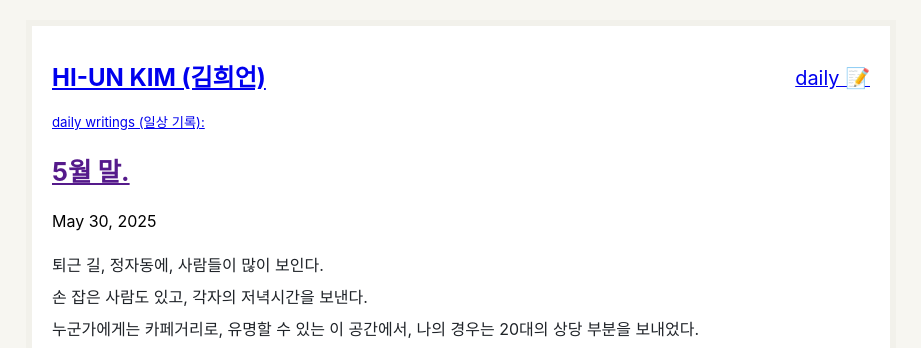
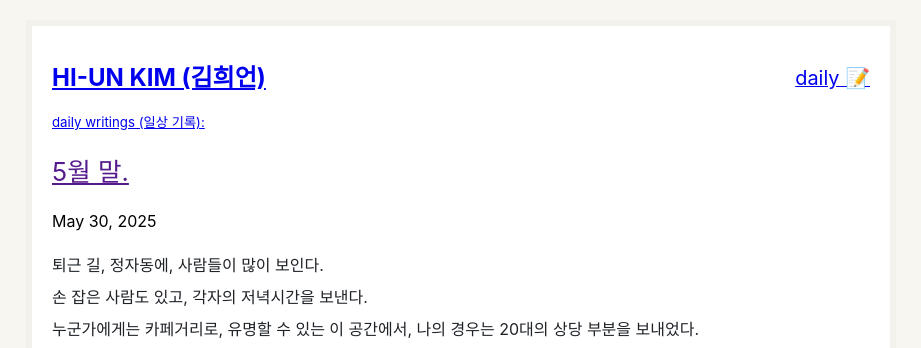
Before and after one commit to hiun/hiun.github.io, a Jekyll site: the page built from notes/_posts/2025-05-30-note.md, in a window 1280 px wide. Shown: the top 348 px of the page, without its empty margins (179-1100 px from the left). Built offline with Jekyll 4.4.1, drawn with Linux system fonts in a browser that asks for light colours.

Commit message:
Update post.html

```diff
--- a/_layouts/post.html
+++ b/_layouts/post.html
@@ -3,7 +3,7 @@ layout: default
 ---
 
 <a href="{{ site.link }}/notes"><p class="subtitle" style="font-size: 0.83em">daily writings (일상 기록):</p></a>
-<p class="subtitle"><b><a href="{{ page.permalink }}">{{ page.title }}</a></b></p>
+<p class="subtitle"><a href="{{ page.permalink }}">{{ page.title }}</a></p>
 <p class="post-date heading">{{ page.path | turncate: 10 | date: "%B %d, %Y" }}</p>
 
 <span class="post-body markdown-body">
```
